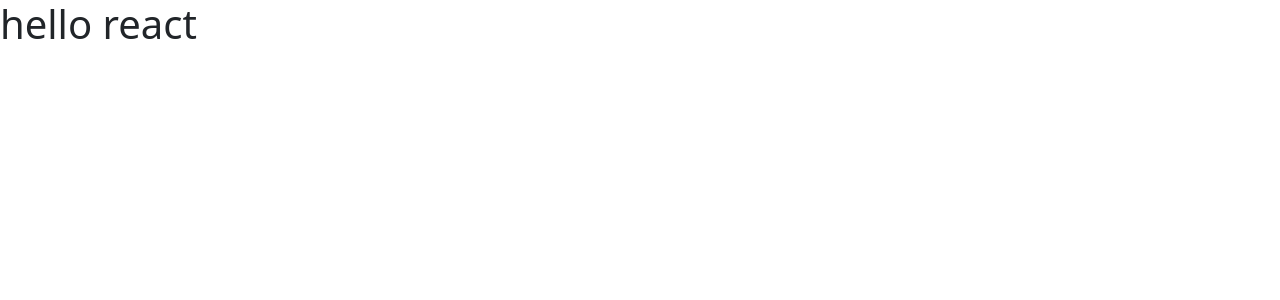
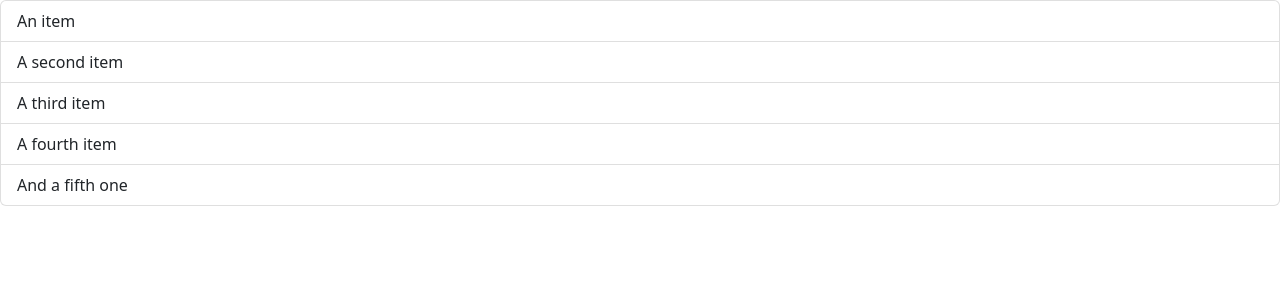
Before and after one commit to TewodrosAdimas/reactBestPractice2, a React (Vite) app in the folder react-app/: page / in a window 1280 px wide. Shown: the top 300 px of the page. Built offline with nearby package versions, Linux system fonts and the light colour scheme.

Commit message:
list groups added

```diff
--- a/react-app/src/App.tsx
+++ b/react-app/src/App.tsx
@@ -1,7 +1,15 @@
-import Message from "./message";
+// import Message from "./message";
+
+// function App(){
+//   return <div> <Message/> </div>;
+// }
+
+// export default App;
+
+import ListGroup from "./components/ListGroup";
 
 function App(){
-  return <div> <Message/> </div>;
+  return <div> <ListGroup></ListGroup> </div>;
 }
 
 export default App;
--- /dev/null
+++ b/react-app/src/components/ListGroup.tsx
@@ -0,0 +1,13 @@
+function ListGroup() {
+  return (
+    <ul className="list-group">
+      <li className="list-group-item">An item</li>
+      <li className="list-group-item">A second item</li>
+      <li className="list-group-item">A third item</li>
+      <li className="list-group-item">A fourth item</li>
+      <li className="list-group-item">And a fifth one</li>
+    </ul>
+  );
+}
+
+export default ListGroup;
```
